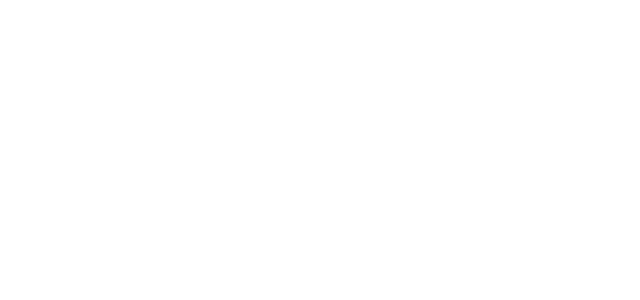
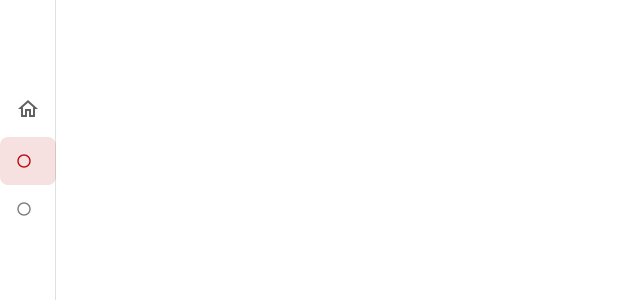
Before and after one commit to heitorgonc/HyperLogin, a Vue app: page /profile/dashboards/ecomerce in a window 1280 px wide. Shown: the top 300 px of the page, without its empty margins (0-640 px from the left). Built offline with nearby package versions, Linux system fonts and the light colour scheme.

Commit message:
break 24/12/21

```diff
--- a/src/assets/css/style.css
+++ b/src/assets/css/style.css
@@ -98,6 +98,17 @@ html { overflow-y: auto }
 }
 
 
+/* PROFILE NAVIGATION */
+.list-item-dashboard{
+    color: rgb(156, 156, 156) !important;
+    text-decoration: none;
+    border-radius: 8px;
+}
+.list-item-dashboard-active{
+    color: rgb(184, 0, 0) !important;
+}
+
+
 /*RESPONSIVITY*/
 @media only screen and (max-width: 1024px){
     .form-subtitle{
--- a/src/components/login/LoginForm.vue
+++ b/src/components/login/LoginForm.vue
@@ -49,7 +49,7 @@
                             <v-checkbox label="Lembre de mim" color="red darken-2"></v-checkbox>
                         </v-row>
                         <v-row>
-                            <v-btn block color="red darken-1" class="mt-4" :disabled=" noEmail || noPassword || !validEmail(email) || shortPassword">
+                            <v-btn block color="red darken-1" class="mt-4" to="/profile/dashboards/ecomerce" :disabled=" noEmail || noPassword || !validEmail(email) || shortPassword">
                                 <span class="login-btn-text">Entrar</span>
                             </v-btn>
                         </v-row>
--- /dev/null
+++ b/src/components/profile/ProfileHome.vue
@@ -0,0 +1,18 @@
+<template>
+    <div>
+        <router-view name="navigation"></router-view>
+        <v-container fluid>
+
+        </v-container>
+    </div>
+</template>
+
+<script>
+export default {
+    data(){
+        return{
+
+        }
+    }
+}
+</script>
--- /dev/null
+++ b/src/components/profile/ProfileNavigation.vue
@@ -0,0 +1,50 @@
+<template>
+    <v-navigation-drawer app v-model="drawer" :mini-variant.sync="mini" permanent>
+        <v-card flat>
+            <v-card-title>
+                <v-layout column>
+                    <v-layout align-center justify-space-between>
+                        <v-img src="../../assets/imgs/LOGO.png" max-width="120"></v-img>
+                        <v-icon :icon="show ? 'mdi-record-circle-outline' : 'mdi-record-circle'" @click="show=!show" color="red darken-2"
+                        medium v-text="show ? 'mdi-record-circle-outline' : 'mdi-record-circle'"></v-icon>
+                    </v-layout>
+                </v-layout>
+            </v-card-title>
+            <v-card-text>
+                <v-layout justify-center>
+                    <v-list>
+                        <v-list-group :value="true" prepend-icon="mdi-home-outline" color="grey darken-2">
+                            <template v-slot:activator>
+                                <v-list-item-title>Dashboards</v-list-item-title>
+                            </template>
+                            <v-list-item v-for="([title , icon, way], i) in dashboards" :key="i" link :to="way"
+                            class="list-item-dashboard" active-class="list-item-dashboard-active">
+                                <v-list-item-icon>
+                                    <v-icon small v-text="icon"></v-icon>
+                                </v-list-item-icon>
+                                <v-list-item-title v-text="title"></v-list-item-title>
+                            </v-list-item>
+                        </v-list-group>
+                    </v-list>
+                </v-layout>
+            </v-card-text>
+        </v-card>
+    </v-navigation-drawer>
+</template>
+
+<script>
+export default {
+    data(){
+        return{
+            mini: true,
+            drawer: true,
+            show: true,
+            dashboards: [
+                ['eCommerce', 'mdi-checkbox-blank-circle-outline', 'ecomerce'],
+                ['Analytics', 'mdi-checkbox-blank-circle-outline', 'analytics']
+            ]
+        }
+    }
+
+}
+</script>
--- a/src/router/index.js
+++ b/src/router/index.js
@@ -6,6 +6,8 @@ const LoginForm = () => import('../components/login/LoginForm')
 const LoginBanner = () => import('../components/login/LoginBanner')
 const RegisterForm = () => import('../components/register/RegisterForm')
 const RegisterBanner = () => import('../components/register/RegisterBanner')
+const ProfileHome = () => import('../components/profile/ProfileHome')
+const ProfileNavigation = () => import('../components/profile/ProfileNavigation')
 
 Vue.use(VueRouter)
 
@@ -31,6 +33,26 @@ const routes = [
                 }
             }
         ]
+    },
+    {
+        path: '/profile/dashboards/',
+        components:{
+            content: ProfileHome,
+        },
+        children:[
+            {
+                path: 'ecomerce',
+                components:{
+                    navigation: ProfileNavigation
+                }
+            },
+            {
+                path: 'analytics',
+                components:{
+                    navigation: ProfileNavigation
+                }
+            }
+        ]
     }
 ]
 
```
